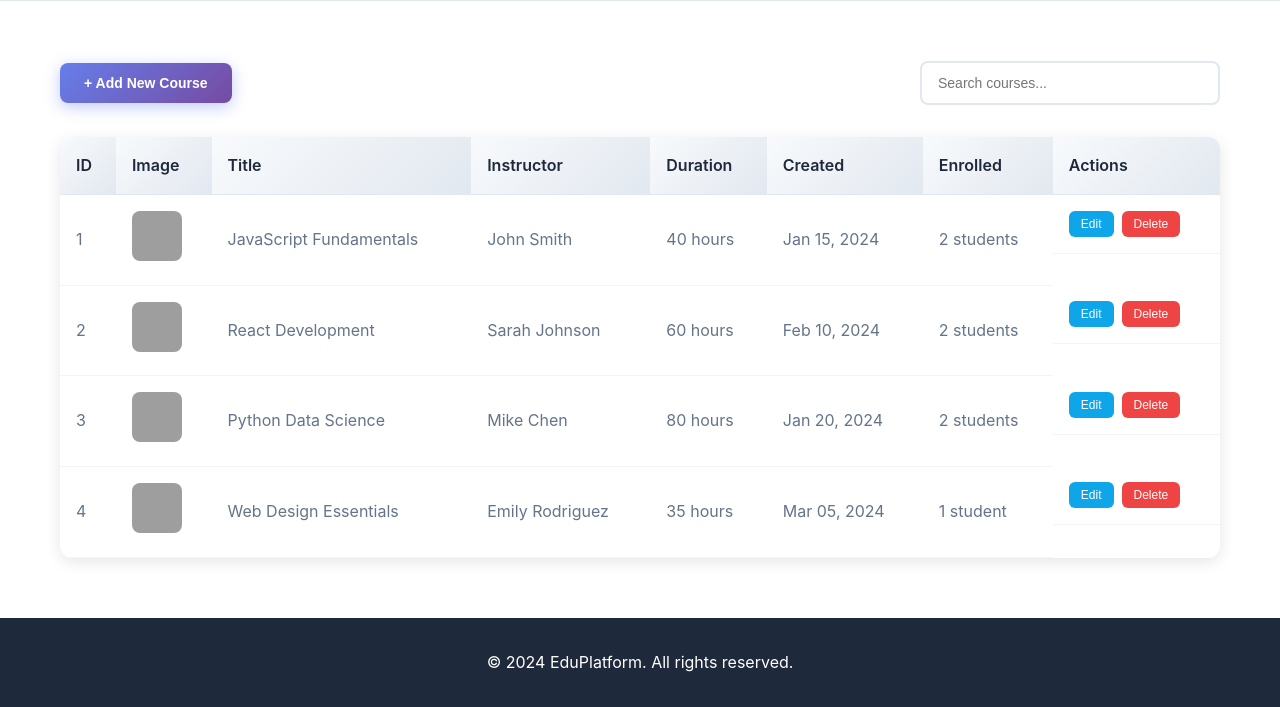
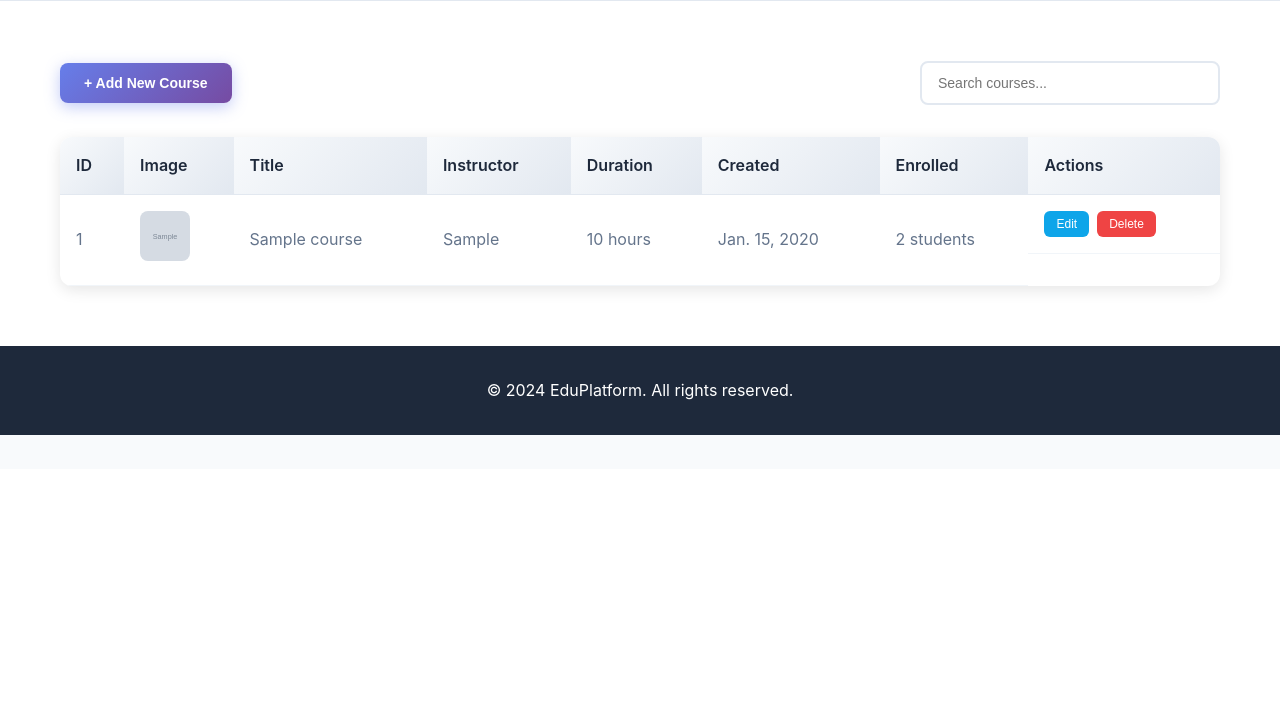
Before and after one commit to ankur-upflairs/DBUU-Training, a Django app: page /courses/manage-courses in a window 1280 px wide. Shown: the part 331-1038 px from the top of the page. After the commit the page ends 766 px from the top, so only its background shows below. Run offline with Django 5.2, Linux system fonts and the light colour scheme; tables that the repository leaves empty hold one stand-in row (values such as "Sample post"); grey boxes marked "Sample" are stand-in pictures; grey boxes are pictures that could not be loaded.

Commit message:
code pushed

```diff
--- a/django/lmsApp/courses/templates/manage-courses.html
+++ b/django/lmsApp/courses/templates/manage-courses.html
@@ -95,58 +95,22 @@
                             </tr>
                         </thead>
                         <tbody>
+                            {% for course in courses %}
                             <tr>
-                                <td>1</td>
-                                <td><img src="https://upload.wikimedia.org/wikipedia/commons/6/6a/JavaScript-logo.png" alt="Course" class="table-image"></td>
-                                <td>JavaScript Fundamentals</td>
-                                <td>John Smith</td>
-                                <td>40 hours</td>
-                                <td>Jan 15, 2024</td>
+                                <td>{{course.id}}</td>
+                                <td><img src="{{course.image}}" alt="Course" class="table-image"></td>
+                                <td>{{course.title}}</td>
+                                <td>{{course.instructor}}</td>
+                                <td>{{course.duration}} hours</td>
+                                <td>{{course.createdAt}}</td>
                                 <td>2 students</td>
                                 <td class="actions">
                                     <button class="btn-action btn-edit" onclick="editCourse(1)">Edit</button>
                                     <button class="btn-action btn-delete" onclick="deleteCourse(1)">Delete</button>
                                 </td>
                             </tr>
-                            <tr>
-                                <td>2</td>
-                                <td><img src="https://upload.wikimedia.org/wikipedia/commons/a/a7/React-icon.svg" alt="Course" class="table-image"></td>
-                                <td>React Development</td>
-                                <td>Sarah Johnson</td>
-                                <td>60 hours</td>
-                                <td>Feb 10, 2024</td>
-                                <td>2 students</td>
-                                <td class="actions">
-                                    <button class="btn-action btn-edit" onclick="editCourse(2)">Edit</button>
-                                    <button class="btn-action btn-delete" onclick="deleteCourse(2)">Delete</button>
-                                </td>
-                            </tr>
-                            <tr>
-                                <td>3</td>
-                                <td><img src="https://www.python.org/static/community_logos/python-logo.png" alt="Course" class="table-image"></td>
-                                <td>Python Data Science</td>
-                                <td>Mike Chen</td>
-                                <td>80 hours</td>
-                                <td>Jan 20, 2024</td>
-                                <td>2 students</td>
-                                <td class="actions">
-                                    <button class="btn-action btn-edit" onclick="editCourse(3)">Edit</button>
-                                    <button class="btn-action btn-delete" onclick="deleteCourse(3)">Delete</button>
-                                </td>
-                            </tr>
-                            <tr>
-                                <td>4</td>
-                                <td><img src="https://cdn-icons-png.flaticon.com/512/919/919826.png" alt="Course" class="table-image"></td>
-                                <td>Web Design Essentials</td>
-                                <td>Emily Rodriguez</td>
-                                <td>35 hours</td>
-                                <td>Mar 05, 2024</td>
-                                <td>1 student</td>
-                                <td class="actions">
-                                    <button class="btn-action btn-edit" onclick="editCourse(4)">Edit</button>
-                                    <button class="btn-action btn-delete" onclick="deleteCourse(4)">Delete</button>
-                                </td>
-                            </tr>
+                            {% endfor %}
+
                         </tbody>
                     </table>
                 </div>
--- a/django/lmsApp/courses/views.py
+++ b/django/lmsApp/courses/views.py
@@ -42,9 +42,11 @@ courses = [
 ]
 
 def all_courses(request):
+    allCourses=Courses.objects.all()
+
     return render(request,'courses.html',{
         "title":"All Courses - EduPlatform",
-        "courses":courses
+        "courses":allCourses
     })
 
 def single_course_by_id(request,id):
@@ -77,4 +79,5 @@ def create_course(request):
         return render(request,'thank-you.html')
 
 def manage_courses(request):
-    return render(request,'manage-courses.html')
+    courses= Courses.objects.all()
+    return render(request,'manage-courses.html',{"courses":courses})
```
